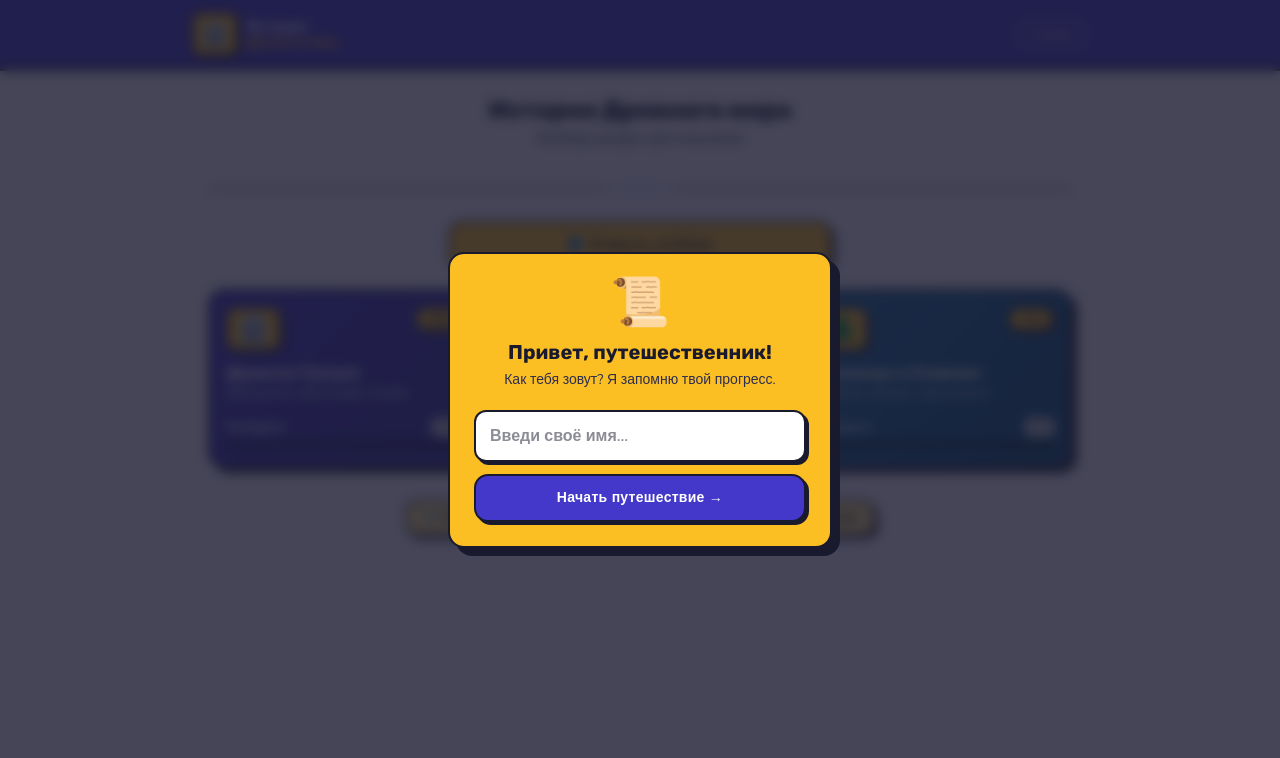
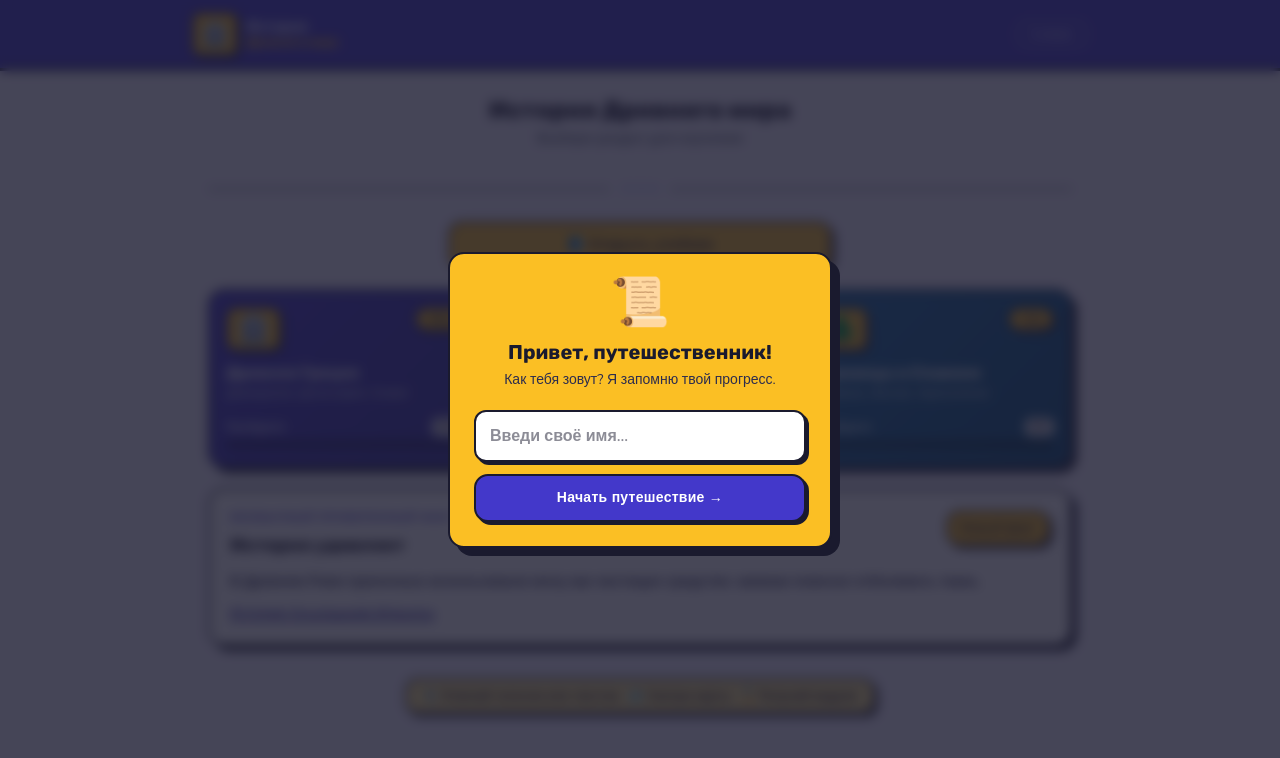
Before and after one commit to makominsk/litres, a Next.js app: page / in a window 1280 px wide. Shown: the top 758 px of the page. Built offline with nearby package versions, Linux system fonts and the light colour scheme.

Commit message:
Добавлен блок случайного исторического факта

```diff
--- a/src/app/page.tsx
+++ b/src/app/page.tsx
@@ -3,6 +3,7 @@ import { useState, useEffect } from 'react'
 import { motion, AnimatePresence } from 'framer-motion'
 import { Header } from '@/components/ui/header'
 import { SectionCard } from '@/components/home/section-card'
+import { RandomHistoryFact } from '@/components/home/random-history-fact'
 import { TextbookLauncher } from '@/components/textbook/textbook-launcher'
 import { TextbookModal } from '@/components/textbook/textbook-modal'
 import { useAppStore } from '@/stores/app-store'
@@ -222,6 +223,15 @@ export default function HomePage() {
         </div>
 
         <motion.div
+          initial={{ opacity: 0, y: 10 }}
+          animate={{ opacity: 1, y: 0 }}
+          transition={{ delay: 0.45 }}
+          className="mt-5"
+        >
+          <RandomHistoryFact />
+        </motion.div>
+
+        <motion.div
           initial={{ opacity: 0 }}
           animate={{ opacity: 1 }}
           transition={{ delay: 0.8 }}
--- /dev/null
+++ b/src/components/home/random-history-fact.tsx
@@ -0,0 +1,87 @@
+'use client'
+
+import { useState } from 'react'
+import { motion, AnimatePresence } from 'framer-motion'
+import { HISTORY_FACTS } from '@/data/history-facts'
+
+function getNextIndex(currentIndex: number) {
+  if (HISTORY_FACTS.length <= 1) return currentIndex
+  let nextIndex = currentIndex
+  while (nextIndex === currentIndex) {
+    nextIndex = Math.floor(Math.random() * HISTORY_FACTS.length)
+  }
+  return nextIndex
+}
+
+export function RandomHistoryFact() {
+  const [index, setIndex] = useState(() => Math.floor(Math.random() * HISTORY_FACTS.length))
+  const fact = HISTORY_FACTS[index]
+
+  return (
+    <div
+      className="p-4 sm:p-5"
+      style={{
+        background: 'var(--card-bg)',
+        border: '2.5px solid var(--border-color)',
+        borderRadius: '1rem',
+        boxShadow: 'var(--shadow-md)',
+      }}
+    >
+      <div className="flex items-start justify-between gap-3">
+        <div>
+          <p
+            style={{
+              color: 'var(--indigo)',
+              fontFamily: 'var(--font-body)',
+              letterSpacing: '0.08em',
+            }}
+            className="text-[11px] font-extrabold mb-1"
+          >
+            НЕОБЫЧНЫЙ ПРОВЕРЕННЫЙ ФАКТ
+          </p>
+          <h3
+            style={{ color: 'var(--ink)', fontFamily: 'var(--font-heading)' }}
+            className="text-lg font-extrabold"
+          >
+            История удивляет
+          </h3>
+        </div>
+        <button
+          type="button"
+          onClick={() => setIndex((prev) => getNextIndex(prev))}
+          className="btn-terracotta shrink-0 px-3 py-2 text-xs"
+        >
+          Новый факт
+        </button>
+      </div>
+
+      <AnimatePresence mode="wait">
+        <motion.p
+          key={index}
+          initial={{ opacity: 0, y: 8 }}
+          animate={{ opacity: 1, y: 0 }}
+          exit={{ opacity: 0, y: -8 }}
+          transition={{ duration: 0.25 }}
+          style={{
+            color: 'var(--ink-light)',
+            fontFamily: 'var(--font-body)',
+            lineHeight: 1.6,
+          }}
+          className="text-sm mt-3 font-semibold"
+        >
+          {fact.text}
+        </motion.p>
+      </AnimatePresence>
+
+      <a
+        href={fact.sourceUrl}
+        target="_blank"
+        rel="noreferrer"
+        style={{ color: 'var(--indigo-dark)', fontFamily: 'var(--font-body)' }}
+        className="inline-block mt-3 text-xs font-extrabold underline decoration-2 underline-offset-2"
+      >
+        Источник: {fact.sourceLabel}
+      </a>
+    </div>
+  )
+}
--- /dev/null
+++ b/src/data/history-facts.ts
@@ -0,0 +1,38 @@
+export interface HistoryFact {
+  text: string
+  sourceLabel: string
+  sourceUrl: string
+}
+
+export const HISTORY_FACTS: HistoryFact[] = [
+  {
+    text: 'В Древней Греции на Олимпийских играх атлеты соревновались без одежды.',
+    sourceLabel: 'Encyclopaedia Britannica',
+    sourceUrl: 'https://www.britannica.com/sports/Olympic-Games/Competition-and-status',
+  },
+  {
+    text: 'В Древнем Риме прачечные использовали мочу как чистящее средство: аммиак помогал отбеливать ткань.',
+    sourceLabel: 'Encyclopaedia Britannica',
+    sourceUrl: 'https://www.britannica.com/technology/fuller',
+  },
+  {
+    text: 'Герон Александрийский описал автомат, который выдавал порцию святой воды после монеты — ранний аналог торгового автомата.',
+    sourceLabel: 'Encyclopaedia Britannica',
+    sourceUrl: 'https://www.britannica.com/biography/Hero-of-Alexandria',
+  },
+  {
+    text: 'Пурпурная краска в древности стоила очень дорого: её получали из морских моллюсков murex.',
+    sourceLabel: 'Encyclopaedia Britannica',
+    sourceUrl: 'https://www.britannica.com/topic/Tyrian-purple',
+  },
+  {
+    text: 'В Афинах для отсчёта времени выступлений в суде использовали водяные часы — клепсидру.',
+    sourceLabel: 'Encyclopaedia Britannica',
+    sourceUrl: 'https://www.britannica.com/technology/clepsydra',
+  },
+  {
+    text: 'Римский бетон на морской воде со временем становился прочнее за счёт химической реакции вулканического пепла.',
+    sourceLabel: 'Science Advances',
+    sourceUrl: 'https://www.science.org/doi/10.1126/sciadv.add1602',
+  },
+]
```
